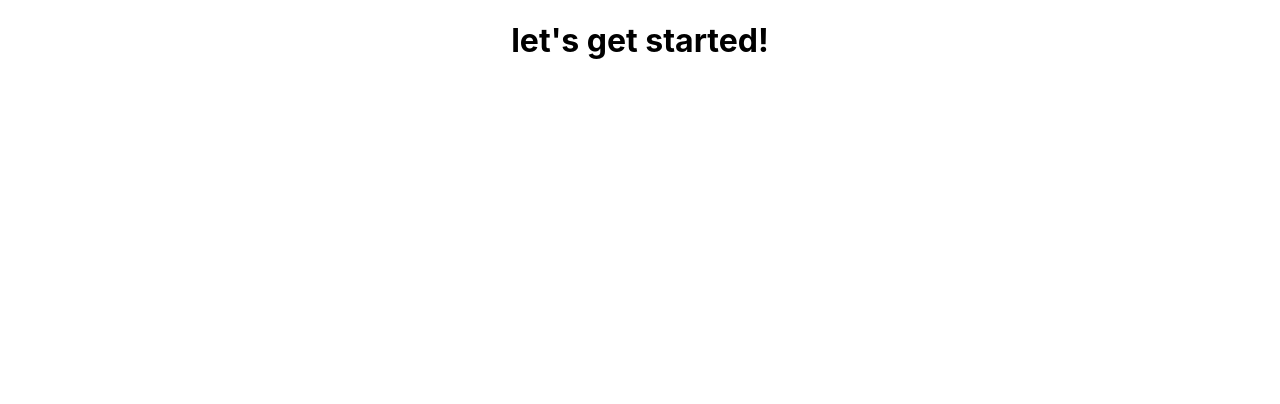
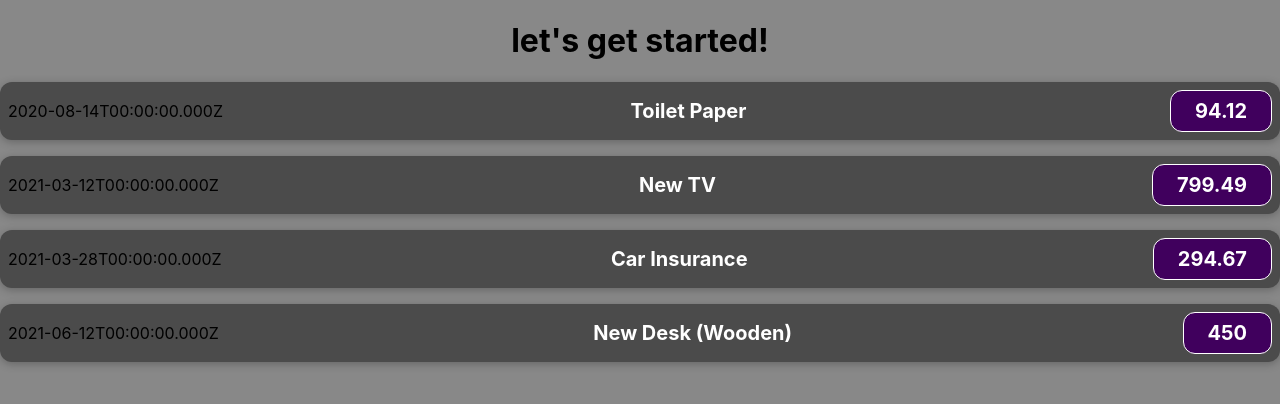
Before and after one commit to amardip-tayade/react, a React (Create React App) app in the folder basic/: page / in a window 1280 px wide. Shown: the top 404 px of the page. Built offline with nearby package versions, Linux system fonts and the light colour scheme.

Commit message:
added dianamic content

```diff
--- a/basic/src/App.js
+++ b/basic/src/App.js
@@ -1,10 +1,51 @@
-import logo from './logo.svg';
-import './App.css';
+import "./App.css";
+import ExpenseItem from "./components/ExpenseItem";
 
 function App() {
+  const expenses = [
+    {
+      id: "e1",
+      title: "Toilet Paper",
+      amount: 94.12,
+      date: new Date(2020, 7, 14),
+    },
+    { id: "e2", title: "New TV", amount: 799.49, date: new Date(2021, 2, 12) },
+    {
+      id: "e3",
+      title: "Car Insurance",
+      amount: 294.67,
+      date: new Date(2021, 2, 28),
+    },
+    {
+      id: "e4",
+      title: "New Desk (Wooden)",
+      amount: 450,
+      date: new Date(2021, 5, 12),
+    },
+  ];
   return (
     <div className="App">
       <h1>let's get started!</h1>
+      <ExpenseItem
+        title={expenses[0].title}
+        amount={expenses[0].amount}
+        date={expenses[0].date}
+      />
+      <ExpenseItem
+        title={expenses[1].title}
+        amount={expenses[1].amount}
+        date={expenses[1].date}
+      />
+      <ExpenseItem
+        title={expenses[2].title}
+        amount={expenses[2].amount}
+        date={expenses[2].date}
+      />
+      <ExpenseItem
+        title={expenses[3].title}
+        amount={expenses[3].amount}
+        date={expenses[3].date}
+      />
     </div>
   );
 }
--- /dev/null
+++ b/basic/src/components/ExpenseItem.css
@@ -0,0 +1,56 @@
+.expense-item {
+  display: flex;
+  justify-content: space-between;
+  align-items: center;
+  box-shadow: 0 2px 8px rgba(0, 0, 0, 0.25);
+  padding: 0.5rem;
+  margin: 1rem 0;
+  border-radius: 12px;
+  background-color: #4b4b4b;
+}
+
+.expense-item__description {
+  display: flex;
+  flex-direction: column;
+  gap: 1rem;
+  align-items: flex-end;
+  flex-flow: column-reverse;
+  justify-content: flex-start;
+  flex: 1;
+}
+
+.expense-item h2 {
+  color: #3a3a3a;
+  font-size: 1rem;
+  flex: 1;
+  margin: 0 1rem;
+  color: white;
+}
+
+.expense-item__price {
+  font-size: 1rem;
+  font-weight: bold;
+  color: white;
+  background-color: #40005d;
+  border: 1px solid white;
+  padding: 0.5rem;
+  border-radius: 12px;
+}
+
+@media (min-width: 580px) {
+  .expense-item__description {
+    flex-direction: row;
+    align-items: center;
+    justify-content: flex-start;
+    flex: 1;
+  }
+
+  .expense-item__description h2 {
+    font-size: 1.25rem;
+  }
+
+  .expense-item__price {
+    font-size: 1.25rem;
+    padding: 0.5rem 1.5rem;
+  }
+}
--- /dev/null
+++ b/basic/src/components/ExpenseItem.js
@@ -0,0 +1,15 @@
+import React from "react";
+import "./ExpenseItem.css";
+
+const ExpenseItem = (props) => {
+  return (
+    <div className="expense-item">
+      <div>{props.date.toISOString()}</div>
+      <div className="expense-item__description">
+        <h2>{props.title}</h2>
+        <div className="expense-item__price">{props.amount}</div>
+      </div>
+    </div>
+  );
+};
+export default ExpenseItem;
--- a/basic/src/index.css
+++ b/basic/src/index.css
@@ -5,6 +5,7 @@
     sans-serif;
   -webkit-font-smoothing: antialiased;
   -moz-osx-font-smoothing: grayscale;
+  background-color: #888;
 }
 
 code {
```
